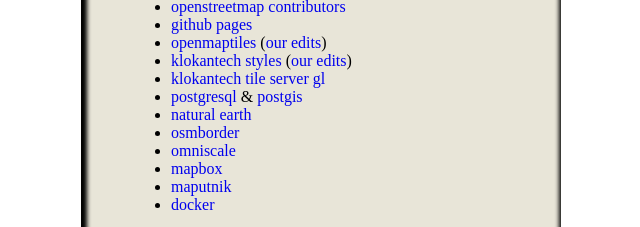
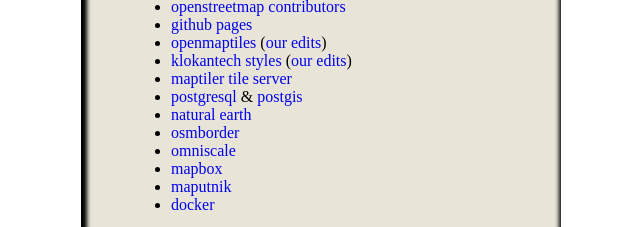
Before and after one commit to cyclemap/cyclemap-old, a plain HTML site: page about.html in a window 1280 px wide. Shown: the part 262-489 px from the top of the page, 319-959 px from the left. Drawn offline with Linux system fonts and the light colour scheme.

Commit message:
project renamed.

```diff
--- a/about.html
+++ b/about.html
@@ -46,7 +46,7 @@
 <li><a href="https://github.com/cyclemap/cyclemap.github.io">github pages</a></li>
 <li><a href="https://openmaptiles.org/">openmaptiles</a> (<a href="https://github.com/cyclemap/openmaptiles-cycle/">our edits</a>)</li>
 <li><a href="https://github.com/openmaptiles/klokantech-basic-gl-style">klokantech styles</a> (<a href="https://github.com/cyclemap/openmaptiles-cycle/">our edits</a>)</li>
-<li><a href="https://tileserver.org/">klokantech tile server gl</a></li>
+<li><a href="https://github.com/maptiler/tileserver-gl/">maptiler tile server</a></li>
 <li><a href="https://www.postgresql.org/">postgresql</a> &amp; <a href="https://postgis.net/">postgis</a></li>
 <li><a href="https://www.naturalearthdata.com/">natural earth</a></li>
 <li><a href="https://github.com/pnorman/osmborder">osmborder</a></li>
```
